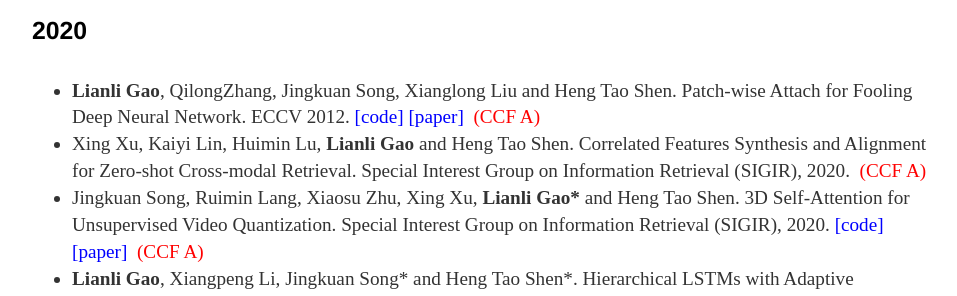
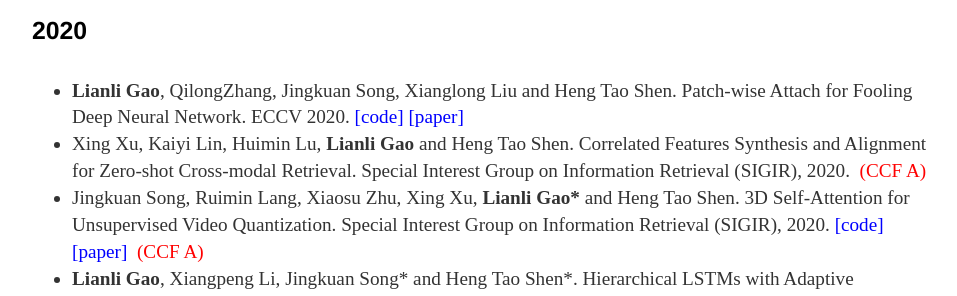
Before and after one commit to lianliGao/lianligao.github.io, a Jekyll site: the page built from cv/index.html, in a window 1280 px wide and 900 px high. Shown: the part 149-445 px from the top of the window, without its empty margins (160-1117 px from the left). Built offline with Jekyll 4.4.1, drawn with Linux system fonts in a browser that asks for light colours.

Commit message:
Update index.html

```diff
--- a/cv/index.html
+++ b/cv/index.html
@@ -19,7 +19,7 @@
 				<!--	<p><strong>Lianli Gao</strong> (204). Title of a Chapter You Wrote for a Book. In I.M Editor (Ed.), <em>The Book I Contributed To</em> (pp. 97-108). City, ST: Publisher Name. Chapter available at: <a href="#">http://permalink</a>. -->
 <h4>2020</h4>
 <ul>
-<li> <strong>Lianli Gao</strong>, QilongZhang, Jingkuan Song, Xianglong Liu and Heng Tao Shen. Patch-wise Attach for Fooling Deep Neural Network. ECCV 2012. <a href="https://github.com/qilong-zhang/Patch-wise-iterative-attack" rel="nofollow"><font color="#0000ff"> [code] </font></a> <a href="https://arxiv.org/abs/2007.06765" rel="nofollow"><font color="#0000ff"> [paper] </font></a> <font color="#ff0000"><b>&nbsp;</b>(CCF A)</font> </li>
+<li> <strong>Lianli Gao</strong>, QilongZhang, Jingkuan Song, Xianglong Liu and Heng Tao Shen. Patch-wise Attach for Fooling Deep Neural Network. ECCV 2020. <a href="https://github.com/qilong-zhang/Patch-wise-iterative-attack" rel="nofollow"><font color="#0000ff"> [code] </font></a> <a href="https://arxiv.org/abs/2007.06765" rel="nofollow"><font color="#0000ff"> [paper] </font></a> </li>
 <li>Xing Xu, Kaiyi Lin, Huimin Lu, <strong>Lianli Gao</strong> and Heng Tao Shen. Correlated Features Synthesis and Alignment for Zero-shot Cross-modal Retrieval. Special Interest Group on Information Retrieval (SIGIR), 2020. <font color="#ff0000"><b>&nbsp;</b>(CCF A)</font></li>
 <li>Jingkuan Song, Ruimin Lang, Xiaosu Zhu, Xing Xu, <strong>Lianli Gao*</strong> and Heng Tao Shen. 3D Self-Attention for Unsupervised Video Quantization. Special Interest Group on Information Retrieval (SIGIR), 2020. <a href="https://github.com/brownwolf/3D-UVQ" rel="nofollow"><font color="#0000ff"> [code] </font></a>  <a href="https://dl.acm.org/doi/pdf/10.1145/3397271.3401122" rel="nofollow"><font color="#0000ff"> [paper] </font></a>  <font color="#ff0000"><b>&nbsp;</b>(CCF A)</font></li>
 <li><strong>Lianli Gao</strong>, Xiangpeng Li, Jingkuan Song* and Heng Tao Shen*. Hierarchical LSTMs with Adaptive Attention for Visual Captioning. IEEE Trans. on Pattern Analysis and Machine Intelligence (TPAMI), 2020. <a href="https://github.com/lixiangpengcs/Spatial-Temporal-Adaptive-Attention-for-Video-Captioning" rel="nofollow"><font color="#0000ff"> [code] </font></a> <a href="https://ieeexplore.ieee.org/document/8620348" rel="nofollow"><font color="#0000ff"> [paper] </font></a> <font color="#ff0000"><b>&nbsp;</b>JCR-1, (CCF A)</font></li>
```
